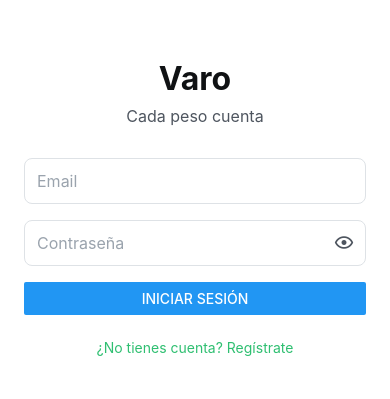
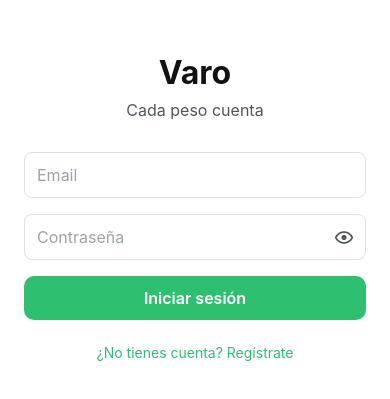
Before and after one commit to Hector0122/varo_frontend, a React Native app: screen /Goals in a window 390 px wide. Shown: the part 215-614 px from the top of the page. Built offline with nearby package versions, Linux system fonts and the light colour scheme; no server answers.

Commit message:
Add shared Button component: standardized radius + iOS-style continuous corner curve

```diff
--- /dev/null
+++ b/src/components/Button.tsx
@@ -0,0 +1,77 @@
+import React from 'react';
+import { ActivityIndicator, Pressable, StyleProp, StyleSheet, Text, ViewStyle } from 'react-native';
+import { useTheme } from '../theme/ThemeContext';
+import { radius } from '../theme/tokens';
+
+type ButtonVariant = 'primary' | 'danger' | 'ghost';
+
+interface Props {
+  title: string;
+  onPress: () => void;
+  disabled?: boolean;
+  loading?: boolean;
+  /**
+   * primary (relleno, color de marca) · danger (relleno, rojo) · ghost (texto, sin relleno)
+   * Reemplaza al viejo `color={colors.x}` del Button nativo de RN.
+   */
+  variant?: ButtonVariant;
+  style?: StyleProp<ViewStyle>;
+}
+
+/**
+ * Botón estándar de la app. El `Button` nativo de react-native no acepta
+ * borderRadius (ni se ve igual entre iOS/Android), así que este es el único
+ * botón que debería usarse — ver brand-kit/README.md#botones.
+ *
+ * Radio y curva tomados de referencia del estilo de controles de Apple:
+ * esquina "continua" (superelipse, no arco circular) + radio ligero.
+ */
+export default function Button({ title, onPress, disabled, loading, variant = 'primary', style }: Props) {
+  const { colors } = useTheme();
+
+  const background =
+    variant === 'primary' ? colors.green : variant === 'danger' ? colors.red : 'transparent';
+  const textColor = variant === 'ghost' ? colors.textSecondary : '#FFFFFF';
+  const isDisabled = disabled || loading;
+
+  return (
+    <Pressable
+      onPress={onPress}
+      disabled={isDisabled}
+      style={({ pressed }) => [
+        styles.base,
+        { backgroundColor: background },
+        isDisabled && styles.disabled,
+        pressed && !isDisabled && styles.pressed,
+        style,
+      ]}
+    >
+      {loading ? (
+        <ActivityIndicator color={textColor} />
+      ) : (
+        <Text style={[styles.text, { color: textColor }]}>{title}</Text>
+      )}
+    </Pressable>
+  );
+}
+
+const styles = StyleSheet.create({
+  base: {
+    borderRadius: radius.sm,
+    borderCurve: 'continuous', // esquina "continua" tipo iOS (RN 0.71+), no-op en Android
+    paddingVertical: 12,
+    paddingHorizontal: 20,
+    alignItems: 'center',
+    justifyContent: 'center',
+  },
+  text: {
+    fontSize: 16,
+    fontWeight: '600',
+  },
+  pressed: {
+    opacity: 0.85,
+  },
+  disabled: {
+    opacity: 0.5,
+  },
+});
--- a/src/components/TransactionForm.tsx
+++ b/src/components/TransactionForm.tsx
@@ -5,11 +5,11 @@
   TextInput,
   TouchableOpacity,
   StyleSheet,
-  Button,
 } from 'react-native';
 import { Controller, Control } from 'react-hook-form';
 import { useTheme } from '../theme/ThemeContext';
 import DateField from './DateField';
+import Button from './Button';
 import type { Category } from '../types';
 
 interface TransactionFormValues {
@@ -230,17 +230,9 @@
         )}
       />
 
-      <Button
-        title={isPending ? 'Guardando...' : submitLabel}
-        onPress={onSubmit}
-        disabled={isPending}
-      />
+      <Button title={submitLabel} onPress={onSubmit} loading={isPending} />
       <View style={styles.cancelBtn}>
-        <Button
-          title="Cancelar"
-          onPress={onCancel}
-          color={colors.textTertiary}
-        />
+        <Button title="Cancelar" onPress={onCancel} variant="ghost" />
       </View>
     </>
   );
--- a/src/screens/CategoriesScreen.tsx
+++ b/src/screens/CategoriesScreen.tsx
@@ -3,7 +3,6 @@
   View,
   Text,
   FlatList,
-  Button,
   Modal,
   TextInput,
   StyleSheet,
@@ -18,6 +17,7 @@
 import { useToast } from '../hooks/useToast';
 import ErrorMessage from '../components/ErrorMessage';
 import LoadingScreen from '../components/LoadingScreen';
+import Button from '../components/Button';
 import type { Category } from '../types';
 
 export default function CategoriesScreen() {
@@ -159,10 +159,11 @@
                 if (!newName.trim()) return;
                 createMutation.mutate({ name: newName.trim(), type: newType });
               }}
-              disabled={createMutation.isPending || !newName.trim()}
+              disabled={!newName.trim()}
+              loading={createMutation.isPending}
             />
             <View style={styles.cancelBtn}>
-              <Button title="Cancelar" onPress={() => setModalVisible(false)} color={colors.textTertiary} />
+              <Button title="Cancelar" onPress={() => setModalVisible(false)} variant="ghost" />
             </View>
             </View>
           </View>
--- a/src/screens/GoalsScreen.tsx
+++ b/src/screens/GoalsScreen.tsx
@@ -3,7 +3,6 @@
   View,
   Text,
   FlatList,
-  Button,
   Modal,
   TextInput,
   StyleSheet,
@@ -20,6 +19,7 @@
 import { objectivesApi } from '../services/objectives';
 import GoalCard from '../components/GoalCard';
 import LoadingScreen from '../components/LoadingScreen';
+import Button from '../components/Button';
 import { useTheme } from '../theme/ThemeContext';
 import { useToast } from '../hooks/useToast';
 import type { FinancialObjective } from '../types';
@@ -232,16 +232,12 @@
               />
 
               <Button
-                title={createMutation.isPending ? 'Guardando...' : 'Guardar'}
+                title="Guardar"
                 onPress={handleSubmit(onSubmit)}
-                disabled={createMutation.isPending}
+                loading={createMutation.isPending}
               />
               <View style={styles.cancelBtn}>
-                <Button
-                  title="Cancelar"
-                  onPress={() => setModalVisible(false)}
-                  color={colors.textTertiary}
-                />
+                <Button title="Cancelar" onPress={() => setModalVisible(false)} variant="ghost" />
               </View>
             </View>
           </View>
--- a/src/screens/LoginScreen.tsx
+++ b/src/screens/LoginScreen.tsx
@@ -3,7 +3,6 @@
   View,
   Text,
   TextInput,
-  Button,
   StyleSheet,
   Alert,
   TouchableOpacity,
@@ -16,6 +15,7 @@
 import { useAuth } from '../hooks/useAuth';
 import { SafeAreaView } from 'react-native-safe-area-context';
 import { useTheme } from '../theme/ThemeContext';
+import Button from '../components/Button';
 import type { AuthStackParamList } from '../navigation/AuthStack';
 
 type LoginScreenNavigationProp = NativeStackNavigationProp<
@@ -116,9 +116,9 @@
       />
 
       <Button
-        title={loading ? 'Cargando...' : 'Iniciar sesión'}
+        title="Iniciar sesión"
         onPress={handleSubmit(onSubmit)}
-        disabled={loading}
+        loading={loading}
       />
 
       <TouchableOpacity
--- a/src/screens/ProfileScreen.tsx
+++ b/src/screens/ProfileScreen.tsx
@@ -2,7 +2,6 @@
 import {
   View,
   Text,
-  Button,
   StyleSheet,
   TouchableOpacity,
   Alert,
@@ -14,6 +13,7 @@
 import { useAuth } from '../hooks/useAuth';
 import { useTheme } from '../theme/ThemeContext';
 import { useBiometrics } from '../hooks/useBiometrics';
+import Button from '../components/Button';
 import type { RootStackParamList } from '../navigation/AppNavigator';
 
 export default function ProfileScreen() {
@@ -158,23 +158,15 @@
             onChangeText={setPinInput}
           />
           <View style={styles.pinButtons}>
-            <Button
-              title="Cancelar"
-              onPress={() => setShowPinSetup(false)}
-              color={colors.textMuted}
-            />
-            <Button
-              title="Guardar"
-              onPress={handleSetupPin}
-              color={colors.green}
-            />
+            <Button title="Cancelar" onPress={() => setShowPinSetup(false)} variant="ghost" />
+            <Button title="Guardar" onPress={handleSetupPin} />
           </View>
         </View>
       )}
 
       <View style={styles.spacer} />
 
-      <Button title="Cerrar sesión" onPress={handleLogout} color={colors.red} />
+      <Button title="Cerrar sesión" onPress={handleLogout} variant="danger" />
     </View>
   );
 }
--- a/src/screens/RegisterScreen.tsx
+++ b/src/screens/RegisterScreen.tsx
@@ -1,11 +1,12 @@
 import React, { useState } from 'react';
-import { View, Text, TextInput, Button, StyleSheet, Alert, TouchableOpacity } from 'react-native';
+import { View, Text, TextInput, StyleSheet, Alert, TouchableOpacity } from 'react-native';
 import Icon from 'react-native-vector-icons/MaterialCommunityIcons';
 import { useForm, Controller } from 'react-hook-form';
 import { register } from '../services/auth';
 import { useAuth } from '../hooks/useAuth';
 import { SafeAreaView } from 'react-native-safe-area-context';
 import { useTheme } from '../theme/ThemeContext';
+import Button from '../components/Button';
 
 interface RegisterForm {
   email: string;
@@ -80,7 +81,7 @@
         )}
       />
 
-      <Button title={loading ? 'Cargando...' : 'Registrarse'} onPress={handleSubmit(onSubmit)} disabled={loading} />
+      <Button title="Registrarse" onPress={handleSubmit(onSubmit)} loading={loading} />
     </SafeAreaView>
   );
 }
--- a/src/screens/TransactionsScreen.tsx
+++ b/src/screens/TransactionsScreen.tsx
@@ -4,7 +4,6 @@
   View,
   Text,
   FlatList,
-  Button,
   Modal,
   TextInput,
   StyleSheet,
@@ -26,6 +25,7 @@
 import DateField from '../components/DateField';
 import LoadingScreen from '../components/LoadingScreen';
 import ErrorMessage from '../components/ErrorMessage';
+import Button from '../components/Button';
 import { useTheme } from '../theme/ThemeContext';
 import { useToast } from '../hooks/useToast';
 import RNFS from 'react-native-fs';
@@ -865,13 +865,9 @@
               </View>
 
               <Button
-                title={
-                  createMutation.isPending
-                    ? 'Guardando...'
-                    : '✅ Confirmar y guardar'
-                }
+                title="Confirmar y guardar"
                 onPress={confirmScanned}
-                disabled={createMutation.isPending}
+                loading={createMutation.isPending}
               />
               <View style={styles.cancelBtn}>
                 <Button
@@ -884,7 +880,7 @@
                     setScanDate('');
                     setScanType('EXPENSE');
                   }}
-                  color={colors.textTertiary}
+                  variant="ghost"
                 />
               </View>
             </ScrollView>
```
